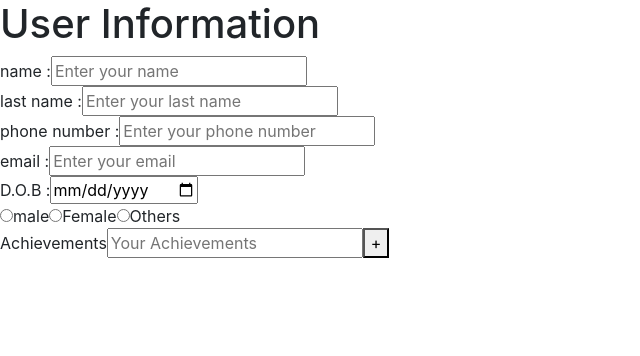
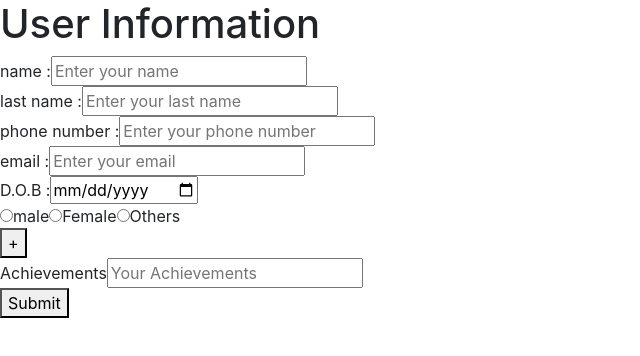
Before and after one commit to meetvardiwale23/React-Learnings, a React (Create React App) app: page /createpost in a window 1280 px wide. Shown: the top 356 px of the page, without its empty margins (0-640 px from the left). Built offline with nearby package versions, Linux system fonts and the light colour scheme.

Commit message:
Sored the achievements in array still pending

```diff
--- a/src/pages/Create Post/components/UserForm.js
+++ b/src/pages/Create Post/components/UserForm.js
@@ -2,7 +2,10 @@ import React, { useState } from "react";
 
 const UserForm =  () =>{
 
-    const [counter, setCounter] = useState(0);
+   // const [counter, setCounter] = useState(0);
+
+    const [getAchiv,setAchiv] =useState([{Achievements : ""}]);
+
     const [getFormData,setFormData] = useState({
         firstname :"",
         lastname :"",
@@ -10,7 +13,7 @@ const UserForm =  () =>{
         email : "",
         dob : "",
         gender : "",
-        Achievements : ""
+
 
     });
 
@@ -20,42 +23,86 @@ const UserForm =  () =>{
         phoneNumber : "",
         email : "",
         dob : "",
+        achievements : [{}],
     });
 
     console.log(getFormData);
     const increment = () =>{
-        setCounter(counter  + 1);
-        console.log("counter",counter);
+      setAchiv([...getAchiv,{Achievements : ""}]);
     }
 
-    const decrement = () =>{
-        setCounter(counter - 1);
+
+    const Remove = (e) =>{
+        console.log("id:",e);
+        const removeObj = [...getAchiv];
+        removeObj.splice(e,1);
+        setAchiv(removeObj);
     }
+
+    const getAchivValues = (e,i) =>{
+
+        //const errorArr = [];
+        const newAchivData = [...getAchiv];
+
+        newAchivData[i][e.target.name] = e.target.value;
+
+        setAchiv(newAchivData);
+        console.log(getAchiv);
+
+
+        for(let index = 0 ;index < newAchivData.length;index++)
+        {
+            if(!newAchivData[i].Achievements.match(/^[A-Za-z]*$/))
+            {
+                newAchivData[index].checkAcievements = "This should be in text only"
+            }else{
+                newAchivData[index].checkAcievements = ""
+            }
+        }
+
+        // const checkAcievements = newAchivData[i].Achievements.match(/^[A-Za-z]*$/) ? " " : "should be text only for : " ;
+        // //console.log({checkAcievements},getErrors.achievements[i], {i});
+        // //setErrors({...getErrors,achievements : [{...getErrors.achievements[i],achievements:checkAcievements}]});
+
+        // setErrors({
+        //     ...getErrors,
+        //     achievements : [{...getErrors.achievements[i] , achievements : checkAcievements}]
+        // });
+
+        // console.log("errors",{...getErrors,achievements : [{...getErrors.achievements[i],achievements:checkAcievements}]});
+
+    }
+
+    console.log("Achivements",getAchiv);
+    console.log("getErros",getErrors);
+
 
     // onchange validation on name
     const getFormValues = e =>{
-
+        console.log("getFormValues");
         const newFormData = {
             ...getFormData,
             [e.target.name]: e.target.value,
         };
         setFormData(newFormData);
 
+
+
         //validation for the name
 
 
 
-            const checkFirstName = newFormData.firstname.match(/^[A-Za-z\s]*$/) ?  "" : "It must be letter only";
+            const checkFirstName = newFormData.firstname.match(/^[A-Za-z]*$/) ?  "" : "It must be letter only";
 
         // validation for name
-            const checkLastName = newFormData.lastname.match(/^[A-Za-z\s]*$/) ?  "" : "It must be letter only";
+            const checkLastName = newFormData.lastname.match(/^[A-Za-z]*$/) ?  "" : "It must be letter only";
 
         // validation for phone number
-            const checkPhoneNumber = newFormData.phoneNumber.match(/^[0-9\s]{0,10}$/) ?  "" : "It should be only of 10 digits";
+            const checkPhoneNumber = newFormData.phoneNumber.match(/^[0-9]{0,10}$/) ?  "" : "It should be only of 10 digits";
             console.log("check phone number",checkPhoneNumber);
 
         // validation for email
-            const checkEmail = newFormData.email.match(/^[a-z0-9\s]+$/) ?  "" : "Email must be @gmail.com format";
+            const checkEmail = newFormData.email.match(/^[a-z0-9]+$/) ?  "" : "Email must be @gmail.com format";
 
         // validation for date
             const getDate = new Date(newFormData.dob);
@@ -71,19 +118,22 @@ const UserForm =  () =>{
 
 
         console.log("get erros object ",getErrors);
-        // const checkLastName = newFormData.lastname.match(/^[a-zA-Z]+$/) ?  "" : "It must be letter only";
-        // setErrors(checkLastName)
 
 
-        console.log("getFormData",getFormData);
-        console.log("first name :",getFormData.firstname);
-        console.log(getFormData.firstname.match(/^[a-zA-Z]+$/) ?
-        "": "only letters");
 
 
-        // setErrors('Erros')
-        // console.log("getErrors",getErrors);
-        //console.log("form data",newFormData);
+
+    }
+
+    const AchievementsValidations = () =>{
+
+
+
+    }
+
+    const submit = (e) =>{
+        e.prevenetDefault();
+        AchievementsValidations()
     }
 
 
@@ -93,8 +143,8 @@ const UserForm =  () =>{
             <div className="UserForm">
                 <h1>User Information</h1>
 
-                <label>name : </label>
-                <input className="firstname" name="firstname" type="text" placeholder="Enter your name" value={getFormData.firstname} onChange={getFormValues}/>
+                <label>name : </label>{console.log(getErrors)}
+                <input className="firstname" name="firstname" type="text" placeholder="Enter your name" value={getFormData.firstname } onChange={getFormValues}/>
                 {getErrors.firstname ? <span style={{color:'red'}}>{getErrors.firstname}</span> : ""}
                 <br/>
 
@@ -134,21 +184,25 @@ const UserForm =  () =>{
                 </label>
                 <br/>
 
-                <label>Achievements</label>
-                <input  type="text" placeholder="Your Achievements" name="Achievements" value={getFormData.Achievements} onChange={getFormValues} />
+
+
 
                 <button onClick={increment}>+</button>
 
-                {Array.from(Array(counter)).map((id,index) =>{
-                    return (
-                    <div>
-                        <label>Achievements</label>
-                        <input key={id} id={index} type="text"placeholder="
-                        Your Achievements" name="Achievements" value={getFormData.Achievements} onChange={getFormValues} />
-                        <button onClick={decrement}>-</button>
-                    </div>
-                    )
-                })}
+                {getAchiv.map((item,i) => (
+                        <div>
+                            <label>Achievements</label>
+                            <input type="text" id={i} placeholder="Your Achievements" name="Achievements" value={getAchiv[i].Achievements} onChange={(e) => getAchivValues(e,i)} />
+
+                            {
+                                !i == 0 ? <button id={i} onClick={() => Remove(i)}>Remove</button> : ""
+                            }
+                            <span>{item.checkAcievements}</span>
+                        </div>
+
+                ))}
+
+                <button type="submit" onClick={(e)=> submit}>Submit</button>
             </div>
 
 
```
